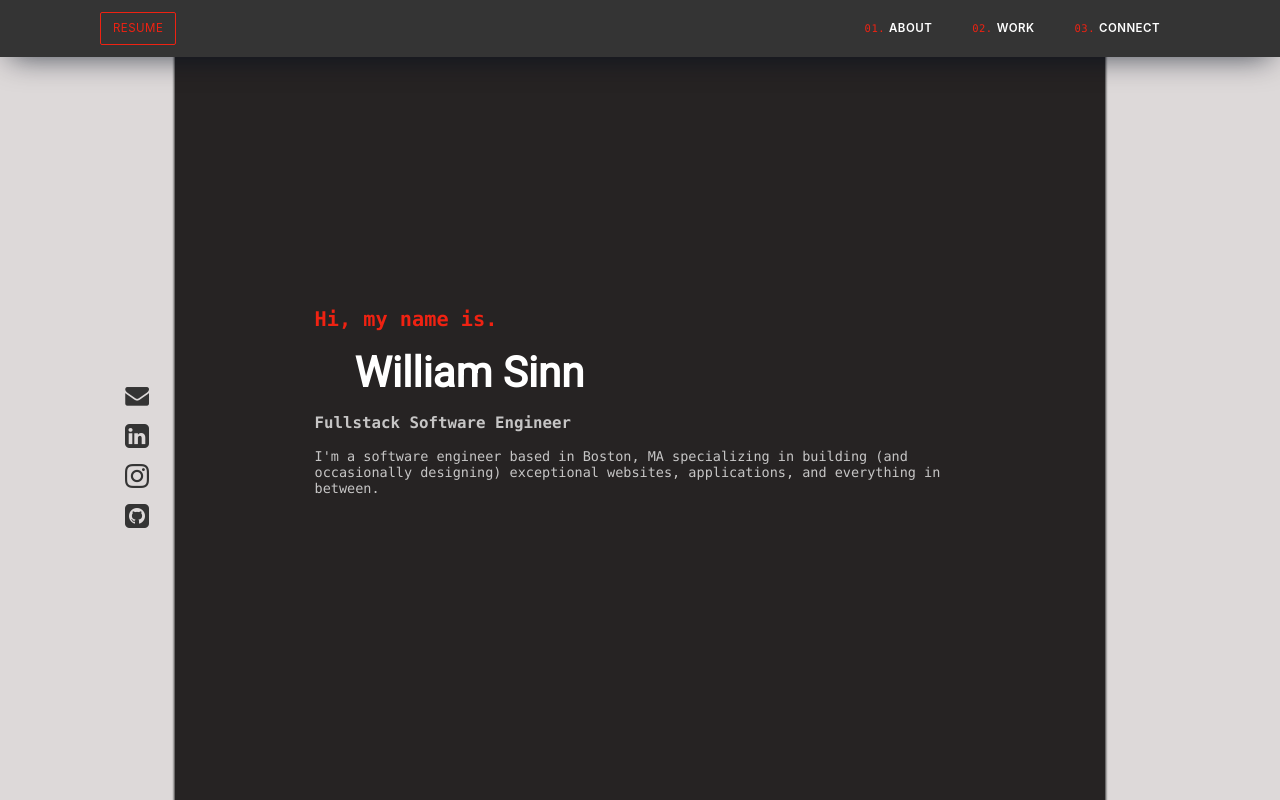
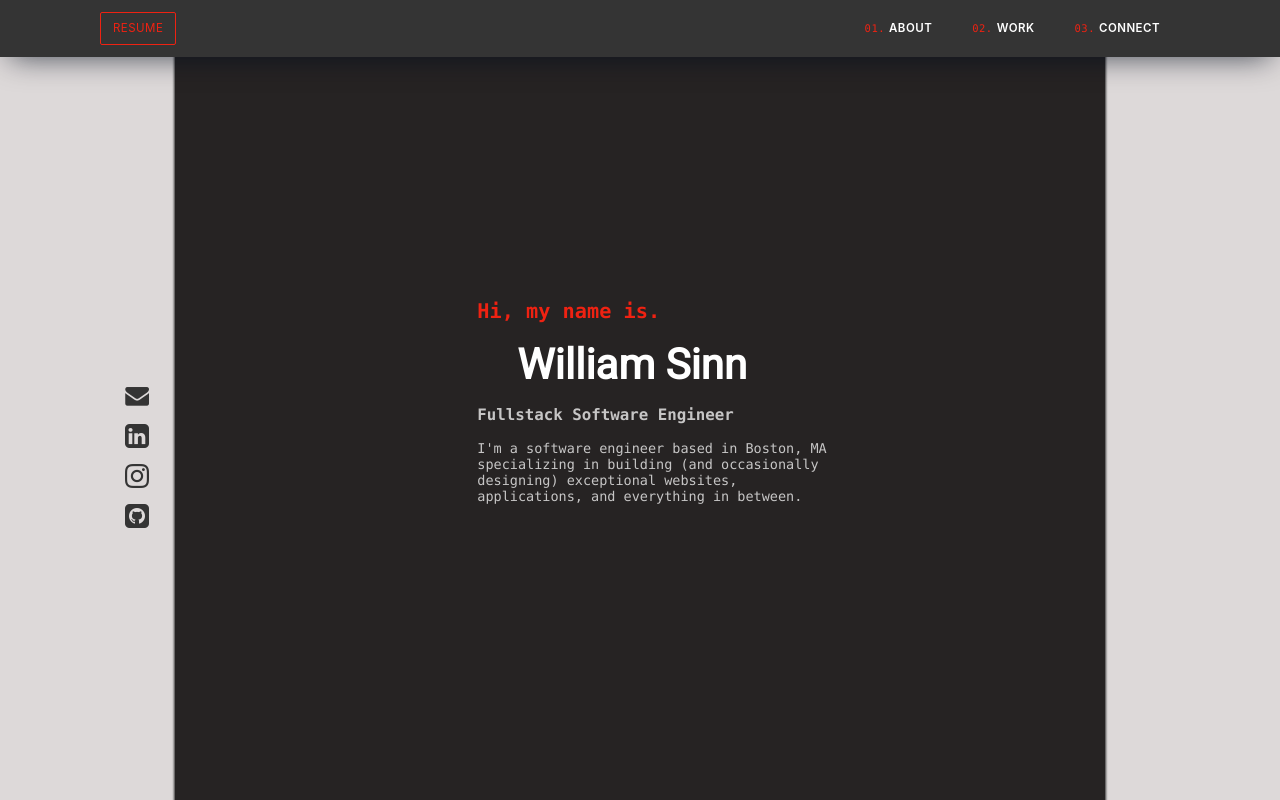
Before and after one commit to willsinn/ws-portfolio, a React (Create React App) app: page / in a window 1280 px wide. Shown: the top 800 px of the page. Built offline with nearby package versions, Linux system fonts and the light colour scheme; a web font is replaced by a local one.

Commit message:
update landing & connect sizing and positioning, style connect's font and sizing

```diff
--- a/src/App.css
+++ b/src/App.css
@@ -17,6 +17,8 @@
 }
 p {
   color: var(--off-white);
+  width: 50%;
+  min-width: 350px;
 }
 h1 {
   color: var(--titles-red);
@@ -145,6 +147,9 @@ li {
   align-items: center;
   flex-direction: column;
 }
+.main-content {
+  width: 50%;
+}
 .resume.navbar-btn:hover {
   background-color: rgb(184, 62, 53, 15%);
 }
@@ -152,6 +157,7 @@ li {
   border: 1px solid var(--titles-red);
   padding: 6px 12px;
   border-radius: 2px;
+  width: fit-content;
 }
 .resume.active-link {
   color: var(--titles-red);
--- a/src/components/ConnectPage.js
+++ b/src/components/ConnectPage.js
@@ -13,12 +13,15 @@ const ConnectPage = () => {
   return (
     <div className="connect">
       <section className="main">
-        <div>
+        <div className="main-content">
+          <div className="section-header">
             <span className="nav-num">03.</span>
+            <h3>
               <span>Expanding your network? Lets</span>
+            </h3>
           </div>
-        <h3>Get in touch</h3>
-        <div>
+          <h2 className="name">Get in touch</h2>
+          <div className="row col-1">
             <p>
               As a person who weighs solutions, I'm currently looking for
               opportunities to solve complex problems for people who think
@@ -31,6 +34,7 @@ const ConnectPage = () => {
               <ul>{renderEmail()}</ul>
             </span>
           </div>
+        </div>
       </section>
     </div>
   );
--- a/src/components/LandingPage.js
+++ b/src/components/LandingPage.js
@@ -4,7 +4,7 @@ const LandingPage = () => {
   return (
     <div className="landing">
       <section className="main">
-        <div>
+        <div className="main-content">
           <h1>Hi, my name is.</h1>
           <h2 className="name">William Sinn</h2>
           <h3>
```
Lines whose indentation alone changed are shown as unchanged.
